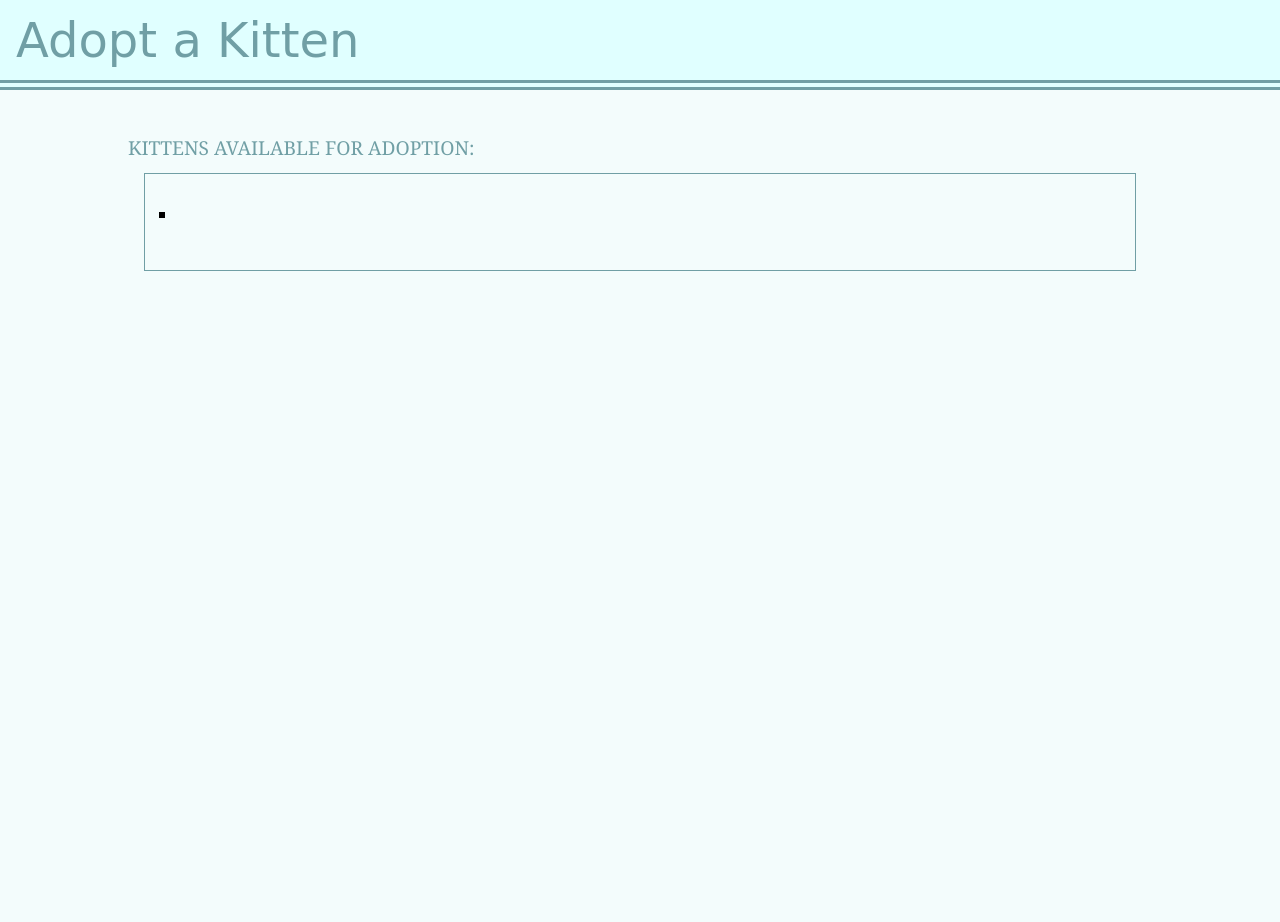
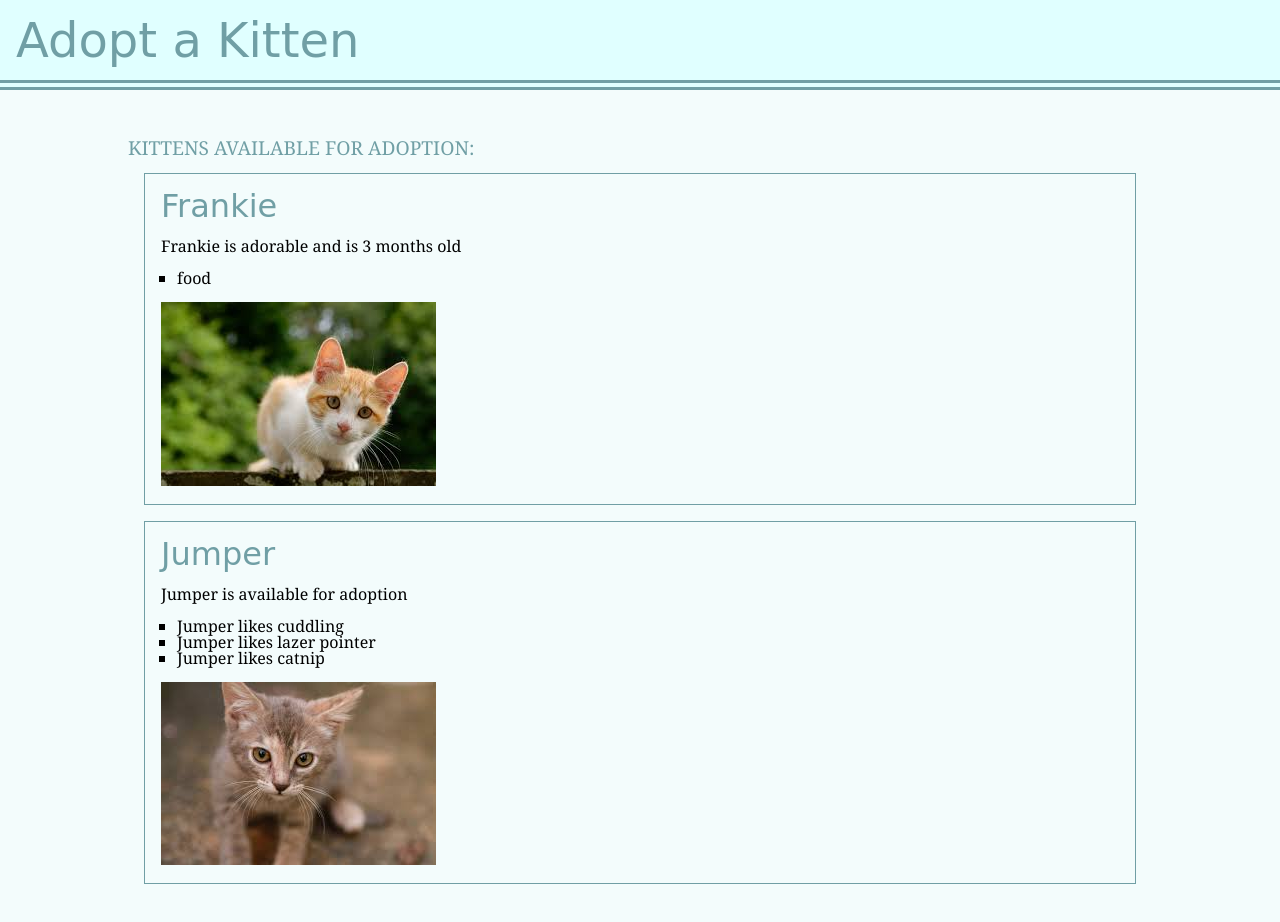
Before and after one commit to codefellows/seattle-code-201d91, a plain HTML site: page class-06/in-class-demo/dom-manipulation-kitten/index.html in a window 1280 px wide. Before the commit the page ends 800 px from the top, so only its background shows below. Drawn offline with Linux system fonts and the light colour scheme.

Commit message:
Added demo code for class 6.

```diff
--- a/class-06/in-class-demo/dom-manipulation-kitten/index.html
+++ b/class-06/in-class-demo/dom-manipulation-kitten/index.html
@@ -13,17 +13,17 @@
       <h2>Kittens Available for Adoption:</h2>
       <div id="kittenProfiles">
         <article>
-          <h3></h3>
-          <p></p>
+          <h3>Frankie</h3>
+          <p>Frankie is adorable and is 3 months old</p>
           <ul>
-            <li></li>
+            <li>food</li>
           </ul>
-          <img>
+          <img src="images/frankie.jpeg" alt="Frankie is available for adoption" width="275" height="184">
         </article>
       </div>
-    </main>
+    </man>
     <footer>
     </footer>
-
+    <script type="text/javascript" src="js/app.js"></script>
   </body>
 </html>
--- a/class-06/in-class-demo/dom-manipulation-kitten/js/app.js
+++ b/class-06/in-class-demo/dom-manipulation-kitten/js/app.js
@@ -0,0 +1,63 @@
+'use strict';
+
+console.log('hi');
+
+const kittenContainer = document.getElementById('kittenProfiles');
+
+// get proof of life when inteereacting with the DOM:
+console.log(kittenContainer);
+
+
+// TO ADD ELEMENTS TO THE DOM
+// 1 - create the element (the html tag)
+
+// declaring a variable to story the element that I will create
+// call document.createElement
+// pass it the name of the HTML element I want to create & put it in quotes
+let art = document.createElement('article');
+
+// 2 - given content (text? an image?, another element?)
+
+// 3 - append it to the DOM
+// kittenContainer is the parent element of the element we want add
+// we call appendChild on the parent
+// and pass in the element we want to add
+kittenContainer.appendChild(art);
+
+// h3
+let headline3 = document.createElement('h3');
+headline3.textContent = 'Jumper';
+art.appendChild(headline3);
+
+// p
+let p = document.createElement('p');
+p.textContent = 'Jumper is available for adoption'
+art.appendChild(p);
+
+// ul
+let ul = document.createElement('ul');
+art.appendChild(ul);
+
+// img
+let img = document.createElement('img');
+img.src = 'images/jumper.jpeg';
+img.alt = 'Jumper is available for adoption';
+art.appendChild(img);
+
+
+// let li = document.createElement('li');
+// li.textContent = `6am: ${seatte.someValueInAnArry[i]} cookies`;
+
+let jumper = {
+  name: 'Jumper',
+  likes: ['cuddling', 'lazer pointer', 'catnip'],
+  render: function () {
+    for (let i = 0; i < this.likes.length; i++) {
+      let li = document.createElement('li');
+      li.textContent = `${this.name} likes ${this.likes[i]}`;
+      ul.appendChild(li);
+    }
+  }
+}
+
+jumper.render();
```
Also changed, not shown: class-06/in-class-demo/cookie-stand/index.html (added, +12 -0 lines), class-06/in-class-demo/cookie-stand/js/app.js (added, +21 -0 lines), class-06/in-class-demo/cookie-stand/sales.html (added, +13 -0 lines), 1 other file.
